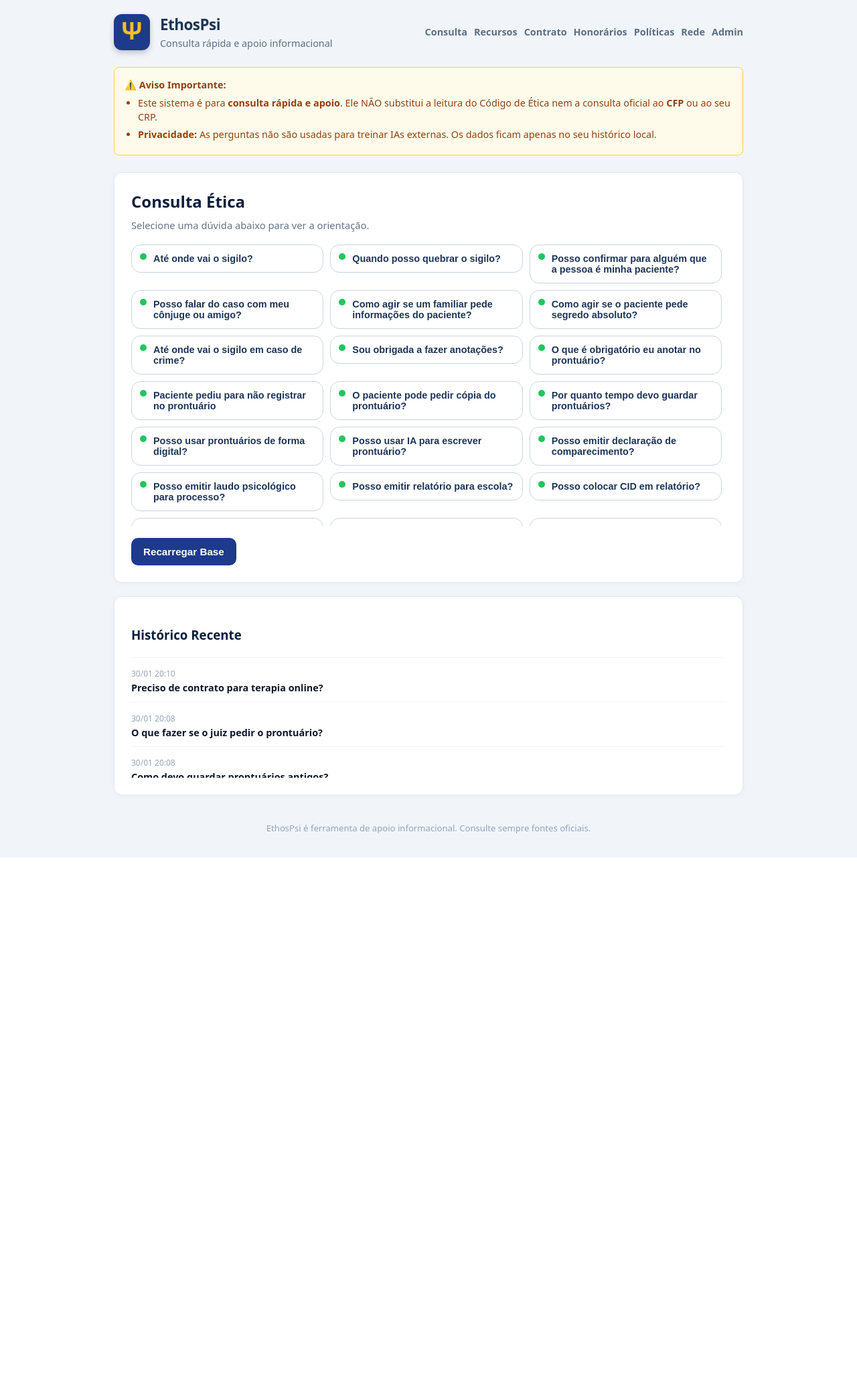
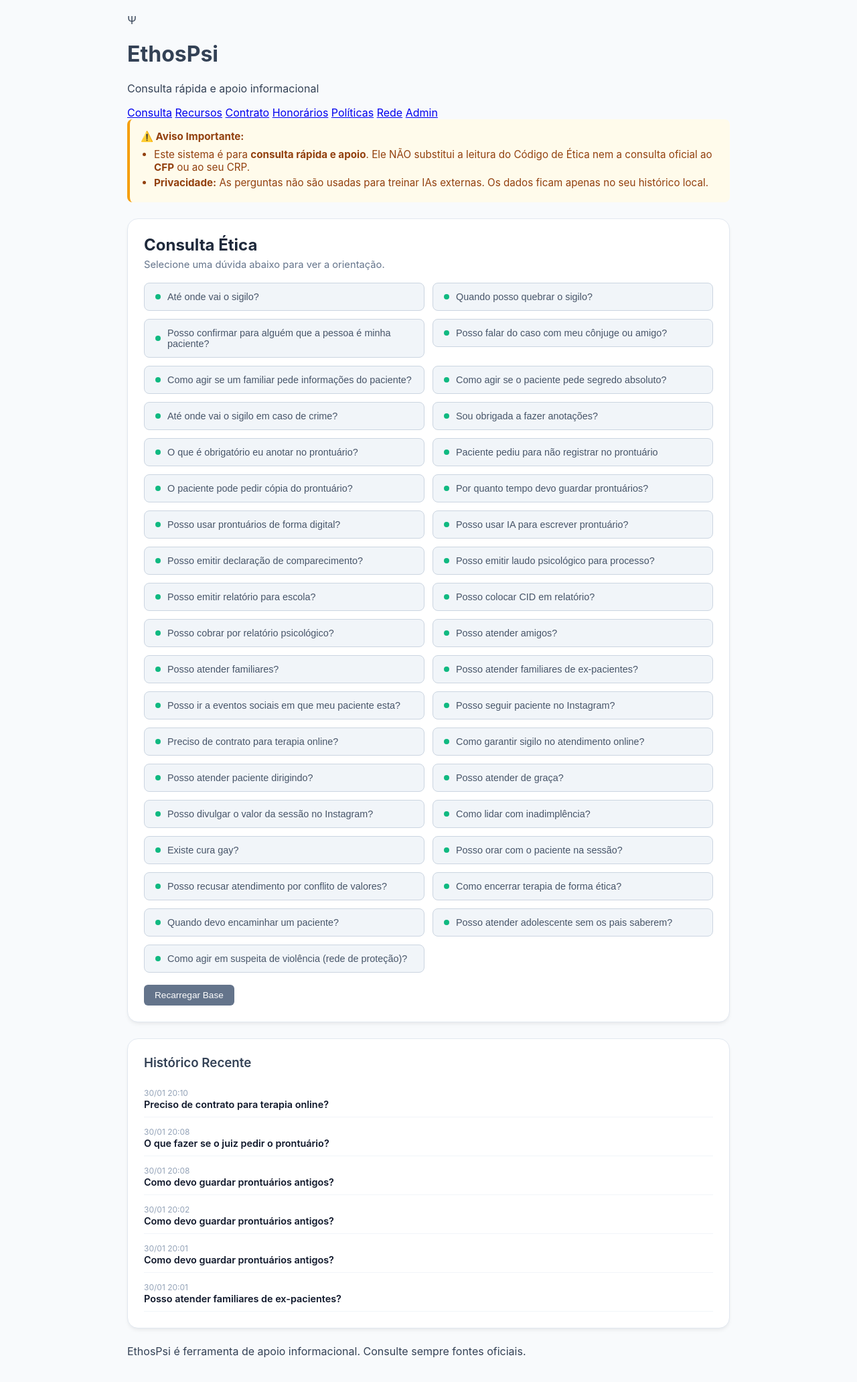
Before and after one commit to sabrinaandraderocha-cmyk/ethospsi, a Flask app: page / in a window 1280 px wide. Shown: the whole page at 67% size. Before the commit the page ends 1280 px from the top, so only its background shows below. Run offline with Flask 3, Linux system fonts and the light colour scheme; data comes from the database, SQL or seed files in the repository.

Commit message:
Update style.css

```diff
--- a/static/style.css
+++ b/static/style.css
@@ -1,396 +1,197 @@
-:root {
-  --bg: #f4f6fb;
-  --card: #ffffff;
-  --text: #0b1f3a;
-  --muted: #5b6e86;
-
-  --navy-dark: #1d3557;
-  --navy: #1e3a8a;
-  --gold: #fbbf24;
-
-  --border: rgba(11, 42, 74, .12);
-  --shadow: 0 10px 30px rgba(0,0,0,0.06);
-  --radius: 12px;
+/* =========================================
+   1. ESTRUTURA GERAL E CARDS
+   ========================================= */
+body {
+    background-color: #f8fafc; /* Fundo cinza bem clarinho */
+    font-family: 'Inter', system-ui, -apple-system, sans-serif;
+    color: #334155;
+    margin: 0;
+    padding: 0;
 }
 
-* { box-sizing: border-box; }
-body {
-  margin: 0;
-  font-family: ui-sans-serif, system-ui, sans-serif;
-  color: var(--text);
-  background: #f1f5f9;
-  line-height: 1.5;
+.container {
+    max-width: 900px;
+    margin: 0 auto;
+    padding: 20px;
 }
 
-.container { max-width: 980px; margin: 0 auto; padding: 20px; }
-
-/* HEADER */
-.topbar { display: flex; align-items: center; justify-content: space-between; margin-bottom: 25px; gap: 12px; flex-wrap: wrap; }
-.brand { display: flex; align-items: center; gap: 15px; }
-
-.logo-symbol {
-  width: 54px;
-  height: 54px;
-  display: flex;
-  align-items: center;
-  justify-content: center;
-  background: var(--navy);
-  border-radius: 12px;
-  font-size: 2.2rem;
-  font-weight: 800;
-  color: var(--gold);
-  line-height: 1;
-  padding-bottom: 4px;
-  box-shadow: 0 4px 8px rgba(0,0,0,0.2);
+.card {
+    background: white;
+    border-radius: 16px;
+    box-shadow: 0 4px 6px -1px rgba(0, 0, 0, 0.05), 0 2px 4px -1px rgba(0, 0, 0, 0.03);
+    padding: 24px;
+    margin-bottom: 24px;
+    border: 1px solid #e2e8f0;
 }
 
-.brand-text h1 { margin: 0; font-size: 1.4rem; color: var(--navy-dark); letter-spacing: -0.5px; }
-.brand-text p { margin: 0; color: var(--muted); font-size: 0.9rem; }
+h2 { color: #1e293b; font-weight: 700; margin-top: 0; }
+h3 { color: #334155; font-weight: 600; margin-bottom: 12px; margin-top: 0; }
 
-.nav { display: flex; gap: 10px; flex-wrap: wrap; }
-.navlink {
-  text-decoration: none;
-  color: var(--muted);
-  font-weight: 700;
-  font-size: 0.9rem;
-  transition: 0.2s;
+/* =========================================
+   2. ÁREA DE AVISO NO TOPO
+   ========================================= */
+.ethical-warning {
+    background-color: #fffbeb;
+    border-left: 4px solid #f59e0b;
+    color: #92400e;
+    padding: 16px;
+    border-radius: 8px;
+    margin-bottom: 24px;
+    font-size: 0.95rem;
 }
-.navlink:hover { color: var(--navy); }
+.ethical-warning ul { margin: 8px 0 0 20px; padding: 0; }
+.ethical-warning li { margin-bottom: 4px; }
 
-/* CARDS */
-.card {
-  background: white;
-  padding: 25px;
-  border-radius: 12px;
-  box-shadow: 0 2px 10px rgba(0,0,0,0.03);
-  margin-bottom: 20px;
-  border: 1px solid #e2e8f0;
+/* =========================================
+   3. BOTÕES DE ATALHOS (NOVO DESIGN - GRID)
+   ========================================= */
+.shortcuts-grid {
+    display: grid;
+    /* Isso cria 4 colunas iguais. Se a tela for pequena, ajusta automaticamente */
+    grid-template-columns: repeat(auto-fit, minmax(160px, 1fr));
+    gap: 16px;
+    margin-top: 20px;
 }
 
-/* AVISO ÉTICO */
-.ethical-warning {
-  background: #fffbeb;
-  border: 1px solid #fcd34d;
-  color: #92400e;
-  padding: 15px;
-  border-radius: 8px;
-  margin-bottom: 25px;
-  font-size: 0.9rem;
-}
-.ethical-warning ul { margin: 5px 0 0 20px; padding: 0; }
-.ethical-warning li { margin-bottom: 4px; }
-
-/* BOTÕES */
-.btn-action {
-  background: var(--navy);
-  color: white;
-  padding: 12px 18px;
-  border: none;
-  border-radius: 10px;
-  cursor: pointer;
-  font-weight: 700;
-  font-size: 0.95rem;
-  text-decoration: none;
-  display: inline-flex;
-  align-items: center;
-  justify-content: center;
-  gap: 8px;
-}
-.btn-action:hover { opacity: 0.92; }
-
-.btn-row { display: flex; gap: 10px; flex-wrap: wrap; margin-top: 10px; }
-
-/* QUICK QUESTIONS */
-.quick-questions{
-  max-height: 420px;
-  overflow-y: auto;
-  padding-right: 6px;
-}
-.quick-questions::-webkit-scrollbar { width: 6px; }
-.quick-questions::-webkit-scrollbar-thumb { background-color: #cbd5e1; border-radius: 3px; }
-
-.quick-grid{
-  display: grid;
-  grid-template-columns: repeat(2, minmax(0, 1fr));
-  gap: 10px;
+.btn-shortcut {
+    display: flex;
+    align-items: center;
+    justify-content: center;
+    background-color: #1e3a8a; /* Azul escuro elegante */
+    color: white;
+    font-weight: 600;
+    padding: 16px;
+    border-radius: 12px;
+    text-decoration: none;
+    transition: all 0.2s ease;
+    box-shadow: 0 4px 6px rgba(30, 58, 138, 0.1);
+    text-align: center;
+    border: none;
+    font-size: 1rem;
 }
 
-@media (min-width: 900px){
-  .quick-grid{ grid-template-columns: repeat(3, minmax(0, 1fr)); }
+.btn-shortcut:hover {
+    background-color: #2563eb; /* Azul mais claro no hover */
+    transform: translateY(-3px); /* Efeito de elevação */
+    box-shadow: 0 8px 15px rgba(37, 99, 235, 0.25);
+    color: white;
+    cursor: pointer;
 }
 
-.quick-btn{
-  width: 100%;
-  text-align: left;
-  padding: 12px 12px;
-  border-radius: 14px;
-  border: 1px solid #cbd5e1;
-  background: rgba(255,255,255,0.95);
-  color: var(--navy-dark);
-  font-size: 0.9rem;
-  font-weight: 800;
-  cursor: pointer;
-  transition: all 0.2s;
-  box-shadow: 0 1px 0 rgba(0,0,0,0.02);
+/* =========================================
+   4. GRID DE PERGUNTAS RÁPIDAS
+   ========================================= */
+.quick-questions { margin-top: 15px; }
+
+.quick-grid {
+    display: grid;
+    grid-template-columns: repeat(auto-fill, minmax(280px, 1fr));
+    gap: 12px;
 }
-.quick-btn:hover{
-  background: var(--navy);
-  color: white;
-  border-color: var(--navy);
-  transform: translateY(-1px);
+
+.quick-btn {
+    width: 100%;
+    background: #f1f5f9;
+    border: 1px solid #cbd5e1;
+    border-radius: 8px;
+    padding: 12px 16px;
+    text-align: left;
+    cursor: pointer;
+    transition: background 0.2s, border-color 0.2s;
+    display: flex;
+    align-items: center;
+    color: #475569;
+    font-size: 0.9rem;
 }
-.quick-btn:active{ transform: translateY(0); }
 
-/* HISTÓRICO */
-.history-list {
-  list-style: none;
-  padding: 0;
-  margin: 0;
-  max-height: 180px;
-  overflow-y: auto;
-  border-top: 1px solid #f1f5f9;
+.quick-btn:hover {
+    background: #e2e8f0;
+    border-color: #94a3b8;
+    color: #0f172a;
 }
-.history-list::-webkit-scrollbar { width: 6px; }
-.history-list::-webkit-scrollbar-thumb { background-color: #cbd5e1; border-radius: 3px; }
 
-/* RESPOSTA */
+/* Bolinha decorativa ao lado da pergunta */
+.dot {
+    height: 8px;
+    width: 8px;
+    border-radius: 50%;
+    display: inline-block;
+    margin-right: 10px;
+    flex-shrink: 0;
+}
+.dot-green { background-color: #10b981; }
+
+/* =========================================
+   5. ÁREA DE RESPOSTA
+   ========================================= */
 .answer-container {
-  margin-top: 30px;
-  padding: 25px;
-  background: white;
-  border: 1px solid #e2e8f0;
-  border-radius: 12px;
-  border-left: 6px solid var(--navy);
-  box-shadow: 0 10px 25px rgba(0,0,0,0.05);
-  animation: fadeIn 0.5s ease;
+    background-color: #ffffff;
+    border: 1px solid #bfdbfe;
+    border-left: 5px solid #2563eb;
+    border-radius: 8px;
+    padding: 24px;
+    margin-top: 24px;
+    animation: fadeIn 0.5s ease;
 }
-@keyframes fadeIn { from { opacity: 0; transform: translateY(10px); } to { opacity: 1; transform: translateY(0); } }
 
-.resposta-humanizada h3 { color: var(--navy-dark); margin-top: 0; font-size: 1.2rem; }
-.resposta-humanizada ul { padding-left: 20px; color: #334155; }
+.resposta-humanizada h3 {
+    margin-top: 0;
+    color: #1e3a8a;
+    font-size: 1.25rem;
+}
+
+.resposta-humanizada ul {
+    padding-left: 20px;
+    line-height: 1.6;
+    color: #334155;
+}
+
 .resposta-humanizada li { margin-bottom: 8px; }
 
-/* ALERT BOXES */
-.alert-box { padding: 15px; border-radius: 8px; margin: 20px 0; font-size: 0.95rem; line-height: 1.5; }
-.alert-box.warning { background: #fee2e2; color: #991b1b; border: 1px solid #fecaca; }
-.alert-box.tip { background: #eff6ff; color: #1e40af; border: 1px solid #dbeafe; }
-
-/* REF CARD */
-.ref-card { background: #f8fafc; border: 1px solid #e2e8f0; padding: 10px; border-radius: 6px; margin-top: 10px; font-size: 0.85rem; color: #64748b; font-style: italic; }
-
-/* FORMS */
-.form-grid{
-  display: grid;
-  grid-template-columns: 1fr;
-  gap: 14px;
-  margin-top: 14px;
-}
-@media (min-width: 980px){
-  .form-grid{ grid-template-columns: 1fr 1fr; }
-}
-.form-card{
-  border: 1px solid #e2e8f0;
-  border-radius: 12px;
-  padding: 16px;
-  background: #ffffff;
-}
-.field{
-  display: flex;
-  flex-direction: column;
-  gap: 6px;
-  margin-top: 10px;
-  font-weight: 700;
-  color: #0f172a;
-}
-.field input, .field select{
-  padding: 10px 12px;
-  border-radius: 10px;
-  border: 1px solid #cbd5e1;
-  font-weight: 600;
-}
-.radio-row{
-  display: flex;
-  gap: 14px;
-  flex-wrap: wrap;
-  margin-top: 8px;
-}
-.radio-row label{
-  font-weight: 700;
-  color: #0f172a;
+/* Alerta Vermelho (Questão Delicada) */
+.alert-box.warning {
+    background-color: #fef2f2;
+    border: 1px solid #fecaca;
+    color: #991b1b;
+    padding: 12px;
+    border-radius: 6px;
+    margin: 15px 0;
+    display: flex;
+    align-items: center;
+    font-size: 0.95rem;
 }
 
-/* Output */
-.copy-row { display: flex; gap: 10px; flex-wrap: wrap; margin: 10px 0; }
-.mono-area{
-  width: 100%;
-  min-height: 420px;
-  border-radius: 12px;
-  border: 1px solid #cbd5e1;
-  padding: 14px;
-  font-family: ui-monospace, SFMono-Regular, Menlo, Monaco, Consolas, "Liberation Mono", "Courier New", monospace;
-  font-size: 0.92rem;
-  line-height: 1.45;
-  white-space: pre;
+/* =========================================
+   6. HISTÓRICO E BOTÕES DE AÇÃO
+   ========================================= */
+.history-list {
+    list-style: none;
+    padding: 0;
+    margin: 0;
 }
 
-/* Resources */
-.resource-grid{
-  display: grid;
-  grid-template-columns: 1fr;
-  gap: 14px;
-  margin-top: 14px;
+.history-item {
+    border-bottom: 1px solid #f1f5f9;
+    padding: 12px 0;
 }
-@media (min-width: 980px){
-  .resource-grid{ grid-template-columns: 1fr 1fr; }
+.history-item:last-child { border-bottom: none; }
+
+.history-date { color: #94a3b8; font-size: 0.75rem; display: block; margin-bottom: 4px; }
+.history-question { font-weight: 600; font-size: 0.95rem; color: #0f172a; }
+
+.btn-action {
+    background-color: #64748b;
+    color: white;
+    border: none;
+    padding: 8px 16px;
+    border-radius: 6px;
+    cursor: pointer;
+    font-size: 0.85rem;
 }
-.resource-card{
-  border: 1px solid #e2e8f0;
-  border-radius: 12px;
-  padding: 16px;
-  background: #ffffff;
+.btn-action:hover { background-color: #475569; }
+
+/* Animação suave de entrada */
+@keyframes fadeIn {
+    from { opacity: 0; transform: translateY(10px); }
+    to { opacity: 1; transform: translateY(0); }
 }
-.muted-block{ margin-top: 10px; color:#64748b; font-size:0.9rem; }
-.muted-inline{ color:#94a3b8; margin: 0 8px; }
-
-/* Results */
-.result-grid{
-  display: grid;
-  grid-template-columns: 1fr;
-  gap: 12px;
-  margin-top: 12px;
-}
-@media (min-width: 980px){
-  .result-grid{ grid-template-columns: 1fr 1fr 1fr 1fr; }
-}
-.result-card{
-  border: 1px solid #e2e8f0;
-  border-radius: 12px;
-  padding: 14px;
-  background: #ffffff;
-}
-.result-card.highlight{
-  border-left: 6px solid var(--navy);
-}
-.result-card .k{ color:#64748b; font-weight: 800; font-size: 0.85rem; }
-.result-card .v{ color:#0f172a; font-weight: 900; font-size: 1.2rem; margin-top: 6px; }
-
-.callout{
-  background: #eff6ff;
-  border: 1px solid #dbeafe;
-  border-radius: 12px;
-  padding: 12px 14px;
-  margin: 12px 0 0 0;
-  color: #1e40af;
-  font-weight: 700;
-}
-.callout a{ color: #1e3a8a; font-weight: 900; text-decoration: none; }
-.callout a:hover{ text-decoration: underline; }
-
-/* Flash */
-.flash { padding: 15px; margin-bottom: 20px; border-radius: 8px; background: #dcfce7; color: #166534; border: 1px solid #bbf7d0; }
-
-footer { text-align: center; font-size: 0.82rem; color: #94a3b8; margin-top: 40px; }
-/* ===== Selos: resposta direta vs zona de cuidado ===== */
-
-.seal-legend{
-  display:flex;
-  gap:10px;
-  flex-wrap:wrap;
-  margin-top: 10px;
-}
-
-.seal-item{
-  font-weight: 800;
-  font-size: 0.85rem;
-  padding: 6px 10px;
-  border-radius: 999px;
-  border: 1px solid #e2e8f0;
-  background: #ffffff;
-}
-
-.seal-green{
-  border-color: #bbf7d0;
-  background: #ecfdf5;
-  color: #065f46;
-}
-
-.seal-yellow{
-  border-color: #fde68a;
-  background: #fffbeb;
-  color: #92400e;
-}
-
-.quick-btn{
-  padding: 12px 12px;
-}
-
-.quick-seal{
-  display: inline-flex;
-  align-items: center;
-  justify-content: center;
-  font-weight: 900;
-  font-size: 0.78rem;
-  padding: 5px 10px;
-  border-radius: 999px;
-  margin-bottom: 8px;
-  width: fit-content;
-}
-
-.quick-text{
-  font-weight: 800;
-}
-/* ===== Legenda e pontinhos (sem texto em todos os cards) ===== */
-
-.seal-legend{
-  display:flex;
-  gap:10px;
-  flex-wrap:wrap;
-  margin-top: 10px;
-}
-
-.seal-item{
-  font-weight: 800;
-  font-size: 0.85rem;
-  padding: 6px 10px;
-  border-radius: 999px;
-  border: 1px solid #e2e8f0;
-  background: #ffffff;
-  display: inline-flex;
-  align-items: center;
-  gap: 8px;
-}
-
-.dot{
-  width: 10px;
-  height: 10px;
-  border-radius: 999px;
-  display:inline-block;
-  flex: 0 0 10px;
-}
-
-.dot-green{ background:#22c55e; }
-.dot-yellow{ background:#f59e0b; }
-
-.section-mini{
-  margin: 10px 0 8px 0;
-  font-size: 0.95rem;
-  color: #0f172a;
-  font-weight: 900;
-}
-
-.quick-btn{
-  display:flex;
-  align-items:flex-start;
-  gap: 10px;
-}
-
-.muted-box{
-  margin-top: 10px;
-  padding: 12px 12px;
-  border-radius: 12px;
-  border: 1px solid #e2e8f0;
-  background: #f8fafc;
-  color: #64748b;
-  font-weight: 700;
-  font-size: 0.9rem;
-}
```
